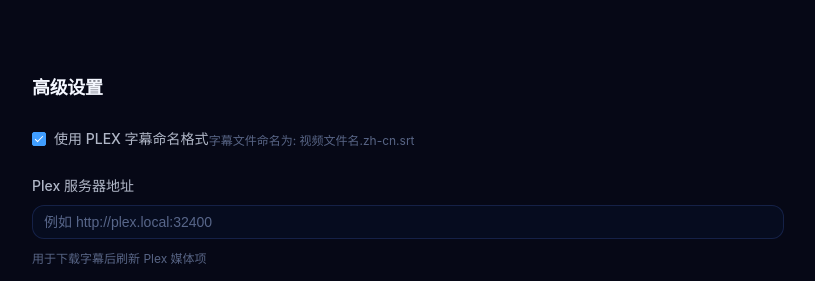
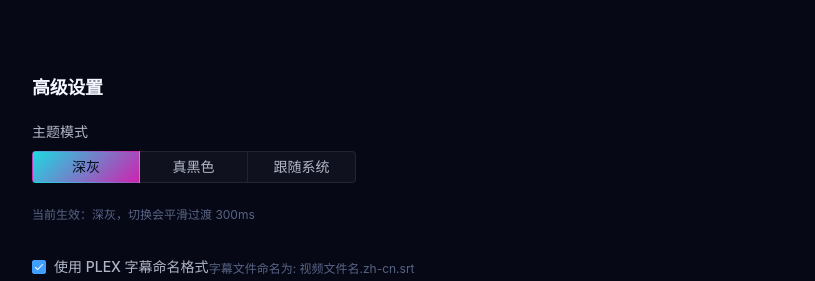
Before and after one commit to alexing0805/subtitle-manager, a Vue app in the folder web/: page /settings in a window 1280 px wide. Shown: the part 1920-2201 px from the top of the page, without its empty margins (320-1135 px from the left). Built offline with nearby package versions, Linux system fonts and the light colour scheme; no server answers.

Commit message:
feat: add enhanced dark theme modes

```diff
--- a/web/src/App.vue
+++ b/web/src/App.vue
@@ -35,9 +35,11 @@
 import { useRoute } from 'vue-router'
 import { Menu } from '@element-plus/icons-vue'
 import Sidebar from './components/Sidebar.vue'
+import { useThemeMode } from './composables/useThemeMode'
 
 const route = useRoute()
 const mobileMenuOpen = ref(false)
+useThemeMode()
 
 // App-level mouse glow tracking
 const appPointer = reactive({ x: 0, y: 0, active: false })
@@ -196,6 +198,7 @@
   line-height: 1.5;
   overflow-x: hidden;
   cursor: none !important;
+  transition: background-color 0.3s ease, opacity 0.3s ease;
 }
 
 body::before {
@@ -215,6 +218,7 @@
   background: var(--infuse-bg-primary);
   position: relative;
   isolation: isolate;
+  transition: background-color 0.3s ease, opacity 0.3s ease;
 }
 
 .mobile-topbar {
@@ -227,6 +231,7 @@
   overflow: hidden;
   pointer-events: none;
   z-index: -1;
+  transition: opacity 0.3s ease, background-color 0.3s ease;
 }
 
 .bg-grid,
@@ -235,6 +240,17 @@
 .bg-beam {
   position: absolute;
   inset: 0;
+  transition: opacity 0.3s ease, background-color 0.3s ease;
+}
+
+:root[data-theme-resolved='oled'] {
+  --infuse-bg-primary: #000000;
+  --infuse-bg-secondary: rgba(0, 0, 0, 0.92);
+  --infuse-bg-tertiary: rgba(0, 0, 0, 0.96);
+  --infuse-bg-card: rgba(0, 0, 0, 0.82);
+  --infuse-bg-hover: rgba(8, 8, 8, 0.98);
+  --infuse-gradient-overlay: linear-gradient(180deg, rgba(0, 0, 0, 0.1) 0%, rgba(0, 0, 0, 0.78) 48%, rgba(0, 0, 0, 0.98) 100%);
+  --infuse-gradient-card: linear-gradient(145deg, rgba(8, 8, 8, 0.9) 0%, rgba(0, 0, 0, 0.96) 100%);
 }
 
 .bg-grid {
--- /dev/null
+++ b/web/src/composables/useThemeMode.js
@@ -0,0 +1,71 @@
+import { computed, ref, watch } from 'vue'
+
+const STORAGE_KEY = 'subtitle-manager:theme-mode'
+const DEFAULT_MODE = 'dark'
+const themeMode = ref(DEFAULT_MODE)
+const resolvedTheme = ref('dark')
+let mediaQuery
+let initialized = false
+
+function isValidThemeMode(value) {
+  return value === 'dark' || value === 'oled' || value === 'system'
+}
+
+function resolveTheme(mode) {
+  if (mode === 'oled') return 'oled'
+  if (mode === 'system') {
+    return mediaQuery?.matches ? 'oled' : 'dark'
+  }
+  return 'dark'
+}
+
+function applyTheme(mode) {
+  if (typeof document === 'undefined') return
+  resolvedTheme.value = resolveTheme(mode)
+  document.documentElement.dataset.themeMode = mode
+  document.documentElement.dataset.themeResolved = resolvedTheme.value
+}
+
+function handleSystemThemeChange() {
+  if (themeMode.value === 'system') {
+    applyTheme(themeMode.value)
+  }
+}
+
+function initThemeMode() {
+  if (initialized || typeof window === 'undefined') return
+  mediaQuery = window.matchMedia('(prefers-color-scheme: dark)')
+  const savedMode = window.localStorage.getItem(STORAGE_KEY)
+  if (isValidThemeMode(savedMode)) {
+    themeMode.value = savedMode
+  }
+  applyTheme(themeMode.value)
+  mediaQuery.addEventListener?.('change', handleSystemThemeChange)
+  initialized = true
+}
+
+watch(
+  themeMode,
+  value => {
+    if (typeof window === 'undefined' || !isValidThemeMode(value)) return
+    window.localStorage.setItem(STORAGE_KEY, value)
+    applyTheme(value)
+  },
+  { flush: 'post' }
+)
+
+export function useThemeMode() {
+  initThemeMode()
+
+  const themeOptions = computed(() => [
+    { label: '深灰', value: 'dark', description: '默认霓虹深灰背景' },
+    { label: '真黑色', value: 'oled', description: 'OLED 纯黑背景' },
+    { label: '跟随系统', value: 'system', description: '自动匹配系统深色偏好' }
+  ])
+
+  return {
+    themeMode,
+    resolvedTheme,
+    themeOptions
+  }
+}
--- a/web/src/views/Settings.vue
+++ b/web/src/views/Settings.vue
@@ -144,6 +144,21 @@
         <h3 class="section-title">高级设置</h3>
 
         <el-form :model="settings" label-position="top">
+          <el-form-item label="主题模式">
+            <div class="theme-mode-control">
+              <el-radio-group v-model="themeMode" class="theme-mode-toggle">
+                <el-radio-button
+                  v-for="option in themeOptions"
+                  :key="option.value"
+                  :label="option.value"
+                >
+                  {{ option.label }}
+                </el-radio-button>
+              </el-radio-group>
+              <div class="form-hint">当前生效：{{ resolvedTheme === 'oled' ? '真黑色' : '深灰' }}，切换会平滑过渡 300ms</div>
+            </div>
+          </el-form-item>
+
           <el-form-item>
             <el-checkbox v-model="settings.plexNamingFormat">使用 PLEX 字幕命名格式</el-checkbox>
             <div class="form-hint">字幕文件命名为: 视频文件名.zh-cn.srt</div>
@@ -224,9 +239,11 @@
 <script setup>
 import { ref, onMounted, computed } from 'vue'
 import { ElMessage } from 'element-plus'
+import { useThemeMode } from '../composables/useThemeMode'
 
 const saving = ref(false)
 const testingTMDB = ref(false)
+const { themeMode, resolvedTheme, themeOptions } = useThemeMode()
 
 const settings = ref({
   movieDir: '/movies',
@@ -443,6 +460,29 @@
   align-items: flex-start;
 }
 
+.theme-mode-control {
+  display: flex;
+  flex-direction: column;
+  gap: 12px;
+}
+
+.theme-mode-toggle {
+  width: fit-content;
+}
+
+.theme-mode-toggle :deep(.el-radio-button__inner) {
+  min-width: 108px;
+  background: rgba(255, 255, 255, 0.04);
+  border-color: rgba(255, 255, 255, 0.08);
+  color: var(--infuse-text-secondary);
+}
+
+.theme-mode-toggle :deep(.el-radio-button__original-radio:checked + .el-radio-button__inner) {
+  background: linear-gradient(135deg, rgba(34, 246, 255, 0.88), rgba(255, 43, 214, 0.8));
+  color: #04111c;
+  border-color: transparent;
+}
+
 @media (max-width: 768px) {
   .settings-section {
     padding: 18px;
@@ -462,5 +502,9 @@
     flex-direction: column;
     gap: 10px;
   }
+
+  .theme-mode-toggle {
+    width: 100%;
+  }
 }
 </style>
```
